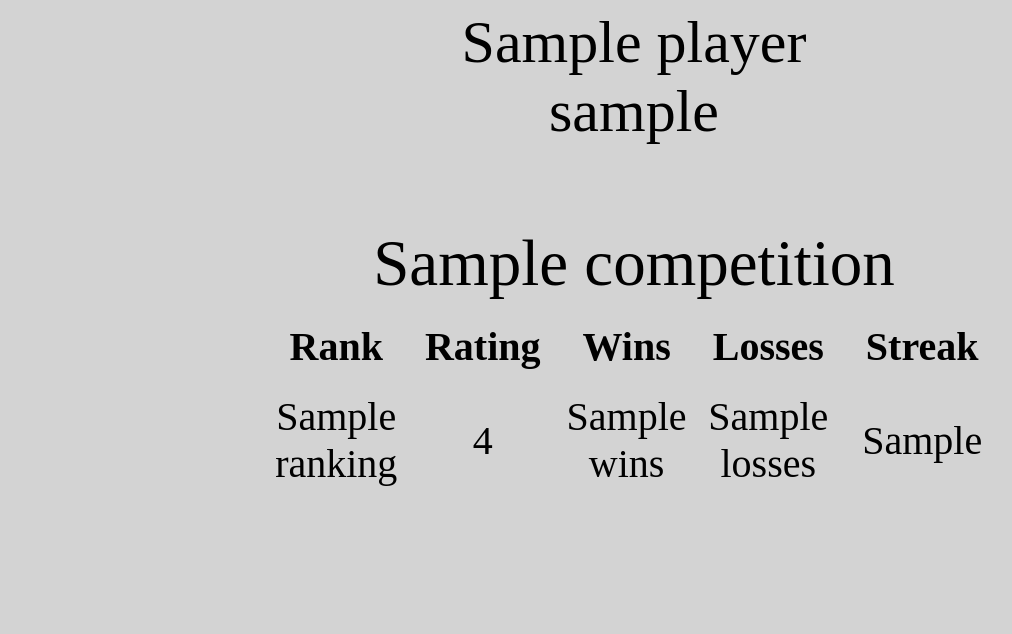
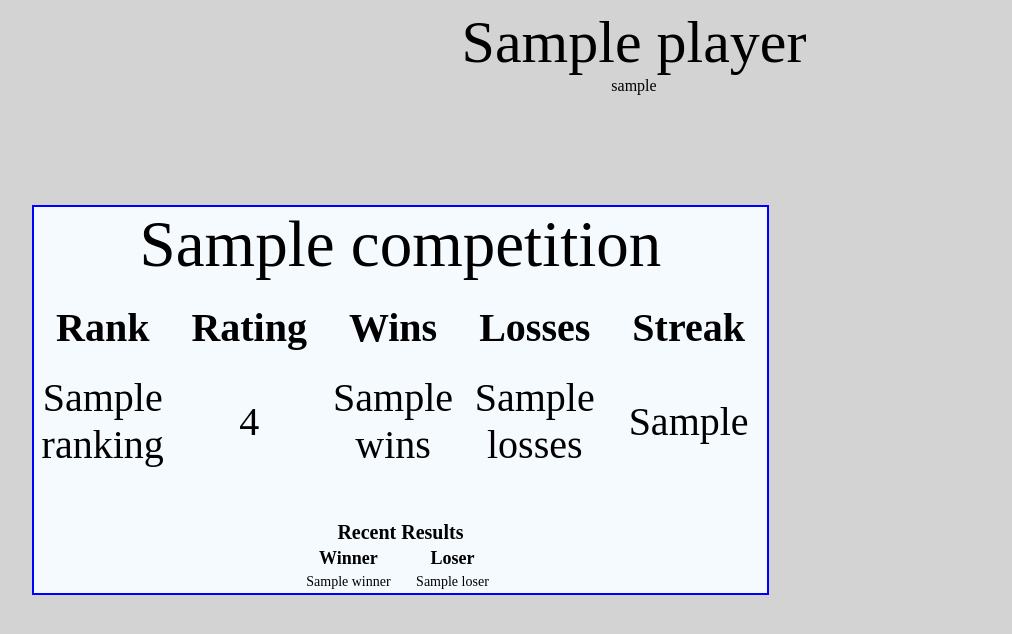
Before and after one commit to jhelbert/Undisputed, a Python web app: template undisputed/main/templates/player.html in a window 1280 px wide. Shown: the top 634 px of the page, without its empty margins (6-1018 px from the left). Run offline with Jinja, Linux system fonts and the light colour scheme; the template is opened without the code that fills it: most values are stand-ins (such as "Sample title", 1, 10 or a date in 2020).

Commit message:
css-d some tables

```diff
--- a/undisputed/main/templates/player.html
+++ b/undisputed/main/templates/player.html
@@ -26,16 +26,16 @@ th {
 <body style="background-color:lightgray">
 <div align="center">
 	<span style="font-size:60px">
-	{{player.name}}
+	{{player.name}}</span>
 	<br>
-	{{player.username}}</span>
+	<span style="">{{player.username}}</span>
 	</div>
 	<div align="center" style="margin-top:80px">
 		{% for t in teams %}
-<div>
-	        	<td>
-        		<span style="font-size:65px">{{t.competition}}</span>
-        	</td>
+<div style="margin:30px;float:left; border:2px blue solid;background-color:#F5FAFF">
+
+        		<span style="font-size:65px;clear:both:">{{t.competition}}</span>
+
 	<table>
 		<tr>
 			<th>
@@ -74,8 +74,31 @@ th {
           {{t.current_streak}}
         </td>
       </tr>
-
-
+  </table>
+  <div style="margin-top:50px">
+  	<span style="font-size:20px"><b>Recent Results</b></span>
+  	<br>
+        <table>
+        	<tr>
+        		<th style="font-size:18px;padding:2px;">
+        			Winner
+        		</th>
+        		<th style="font-size:18px;padding:2px;">
+        			Loser
+        		</th>
+        	</tr>
+       	{%for r in t.last_results.all %}
+       	<tr>
+       		<td style="font-size:14px">
+       		 {{r.winner}}
+       		</td>
+       		<td style="font-size:14px">
+       		 {{r.loser }}
+       		</td>
+       	</tr>
+       	{% endfor %}
+       </table>
+</div>
 </div>
 {% endfor %}
 </div>
```
Also changed, not shown: undisputed/main/templates/home.html (+9 -5 lines), undisputed/main/views.py (+4 -4 lines), 1 other file.
